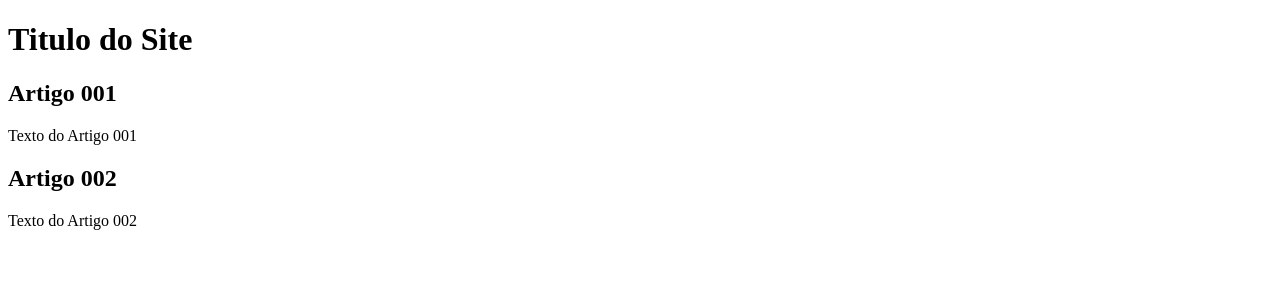
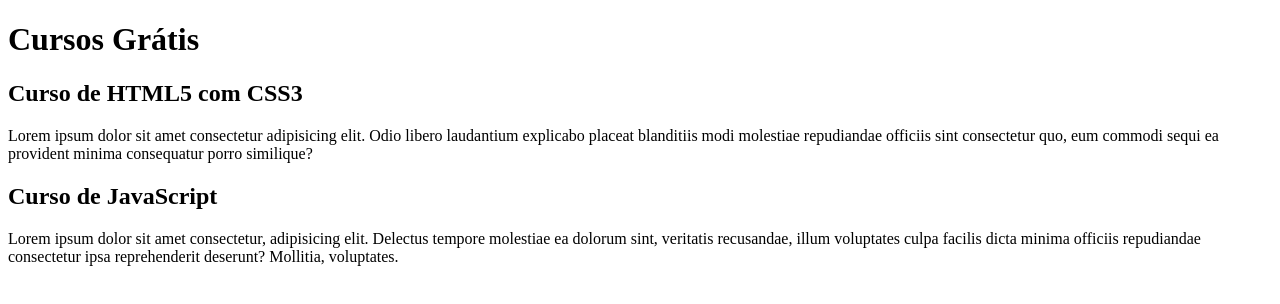
Before and after one commit to lesuenaga/Curso-em-Video, a plain HTML site: page Git e GitHub/projeto-site/index.html in a window 1280 px wide. Drawn offline with Linux system fonts and the light colour scheme.

Commit message:
Comecei a escrever o conteúdo

```diff
--- a/Git e GitHub/projeto-site/index.html
+++ b/Git e GitHub/projeto-site/index.html
@@ -8,17 +8,17 @@
 <body>
     <main>
         <header>
-            <h1>Titulo do Site</h1>
+            <h1>Cursos Grátis</h1>
         </header>
 
         <article>
-            <h2>Artigo 001</h2>
-            <p>Texto do Artigo 001</p>
+            <h2>Curso de HTML5 com CSS3</h2>
+            <p>Lorem ipsum dolor sit amet consectetur adipisicing elit. Odio libero laudantium explicabo placeat blanditiis modi molestiae repudiandae officiis sint consectetur quo, eum commodi sequi ea provident minima consequatur porro similique?</p>
         </article>
 
         <article>
-            <h2>Artigo 002</h2>
-            <p>Texto do Artigo 002</p>
+            <h2>Curso de JavaScript</h2>
+            <p>Lorem ipsum dolor sit amet consectetur, adipisicing elit. Delectus tempore molestiae ea dolorum sint, veritatis recusandae, illum voluptates culpa facilis dicta minima officiis repudiandae consectetur ipsa reprehenderit deserunt? Mollitia, voluptates.</p>
         </article>
     </main>
 </body>
```
